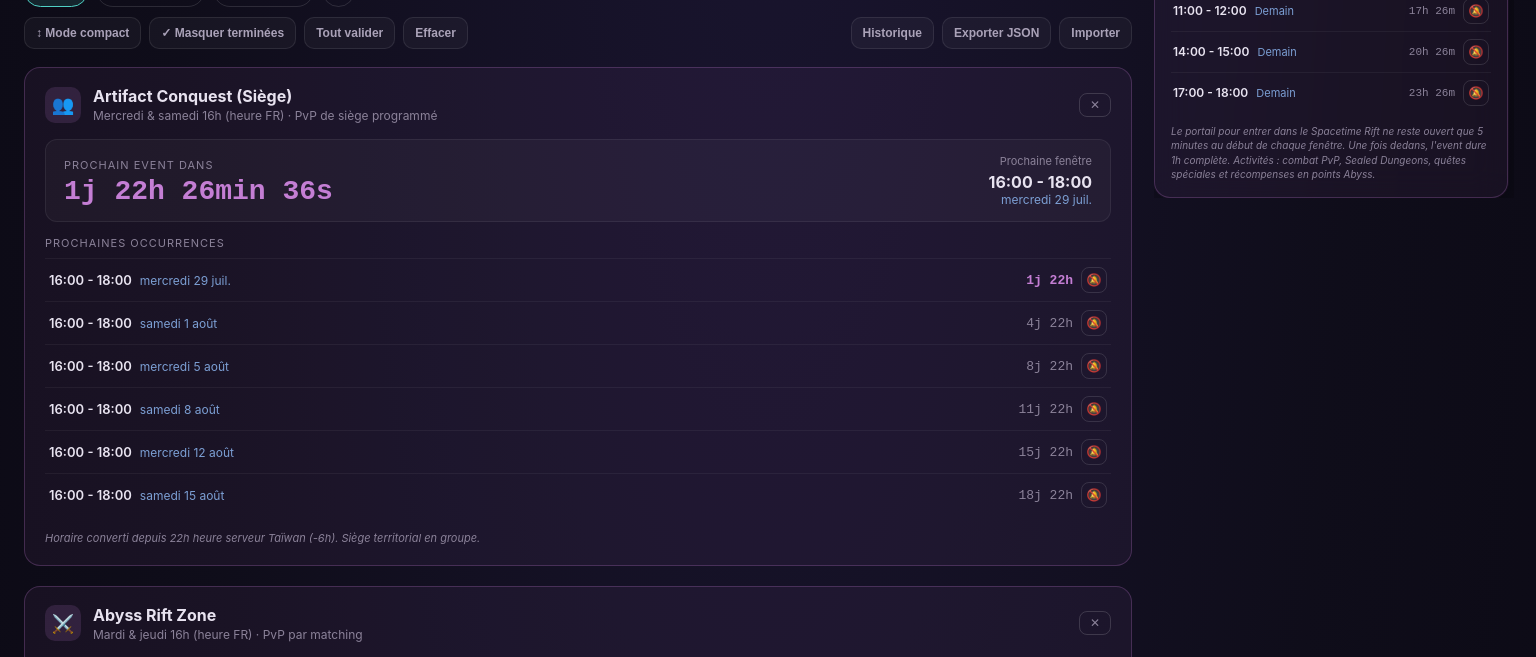
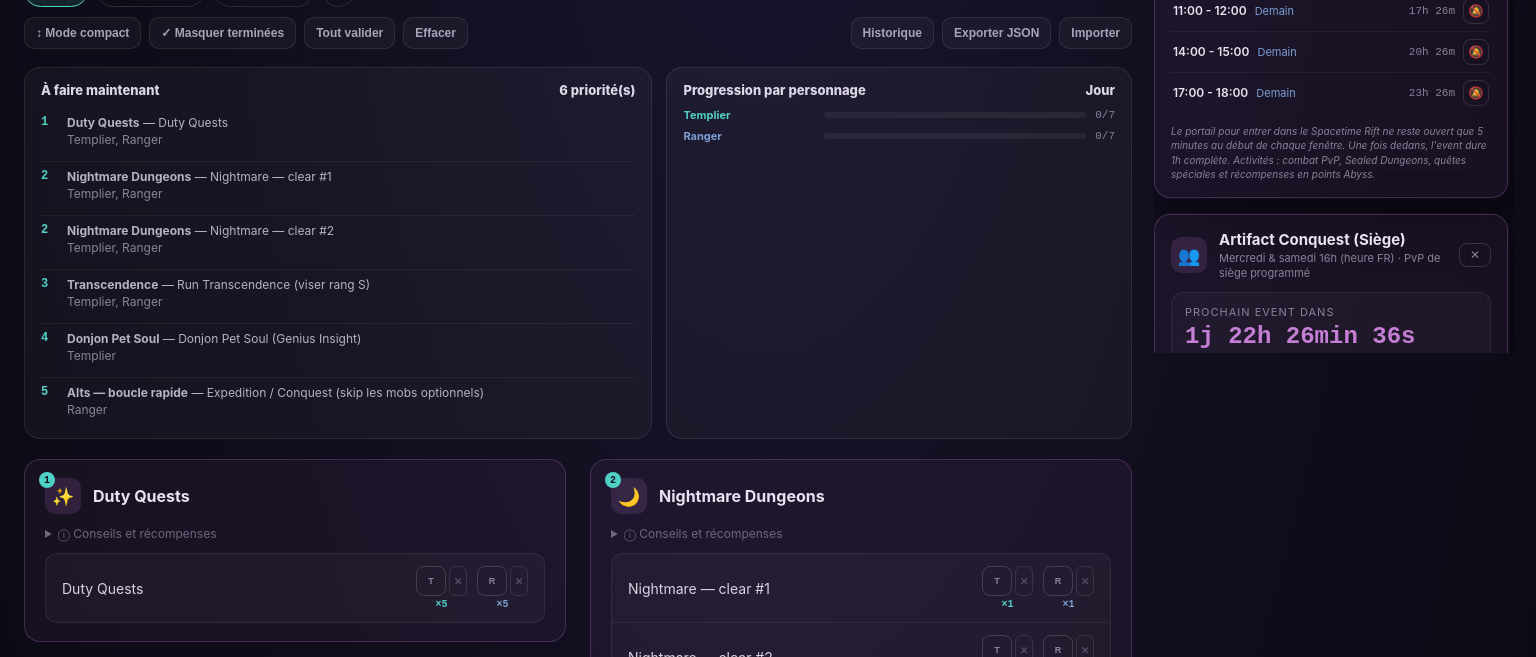
Before and after one commit to aegrimm/routine-aion2, a plain HTML site: page index.html in a window 1536 px wide. Shown: the part 425-1082 px from the top of the page. Drawn offline with Linux system fonts and the light colour scheme.

Commit message:
Group event cards in shared sticky sidebar, stacked below Spacetime Rift

```diff
--- a/index.html
+++ b/index.html
@@ -38,9 +38,11 @@
   <div class="edit-panel" id="editPanel"></div>
 
   <div class="app-toolbar" id="appToolbar"></div>
-  <div id="riftCard"></div>
-  <div id="artifactCard"></div>
-  <div id="abyssRiftCard"></div>
+  <div id="eventSidebar">
+    <div id="riftCard"></div>
+    <div id="artifactCard"></div>
+    <div id="abyssRiftCard"></div>
+  </div>
   <div class="dashboard" id="dashboard"></div>
   <div id="blocksContainer"></div>
   <div class="history-modal" id="historyModal" role="dialog" aria-modal="true" aria-label="Historique"><div class="modal-card" id="historyContent"></div></div>
@@ -355,7 +357,7 @@
       gap: 22px 24px;
     }
 
-    #riftCard {
+    #eventSidebar {
       position: fixed;
       z-index: 500;
       top: 22px;
@@ -365,10 +367,13 @@
       overflow-y: auto;
       overscroll-behavior: contain;
       scrollbar-gutter: stable;
+      display: flex;
+      flex-direction: column;
+      gap: 16px;
     }
 
-    #riftCard .rift-card,
-    #riftCard .rift-collapsed {
+    #eventSidebar .rift-card,
+    #eventSidebar .rift-collapsed {
       width: 100%;
       margin: 0;
       box-shadow: 0 18px 55px rgba(0,0,0,.42), 0 0 0 1px rgba(196,126,212,.06);
@@ -376,47 +381,47 @@
       -webkit-backdrop-filter: blur(16px);
     }
 
-    #riftCard .rift-card {
+    #eventSidebar .rift-card {
       padding: 15px 16px;
     }
 
-    #riftCard .rift-head {
+    #eventSidebar .rift-head {
       margin-bottom: 12px;
     }
 
-    #riftCard .rift-title {
+    #eventSidebar .rift-title {
       font-size: 15px;
     }
 
-    #riftCard .rift-subtitle {
+    #eventSidebar .rift-subtitle {
       font-size: 11px;
       line-height: 1.35;
     }
 
-    #riftCard .rift-hero {
+    #eventSidebar .rift-hero {
       padding: 12px 13px;
       margin-bottom: 11px;
     }
 
-    #riftCard .rift-countdown-big {
+    #eventSidebar .rift-countdown-big {
       font-size: 24px;
     }
 
-    #riftCard .rift-window-value {
+    #eventSidebar .rift-window-value {
       font-size: 14px;
     }
 
-    #riftCard .rift-row {
+    #eventSidebar .rift-row {
       padding: 7px 2px;
       font-size: 12px;
     }
 
-    #riftCard .rift-row-day,
-    #riftCard .rift-row-cd {
+    #eventSidebar .rift-row-day,
+    #eventSidebar .rift-row-cd {
       font-size: 11px;
     }
 
-    #riftCard .rift-footer {
+    #eventSidebar .rift-footer {
       font-size: 10px;
       line-height: 1.45;
       margin-top: 11px;
@@ -433,11 +438,16 @@
       padding-right: 0;
     }
 
-    #riftCard {
+    #eventSidebar {
       position: static;
       width: auto;
       max-height: none;
       overflow: visible;
+      display: block;
+    }
+
+    #eventSidebar > div {
+      margin-bottom: 20px;
     }
   }
 </style>
```
